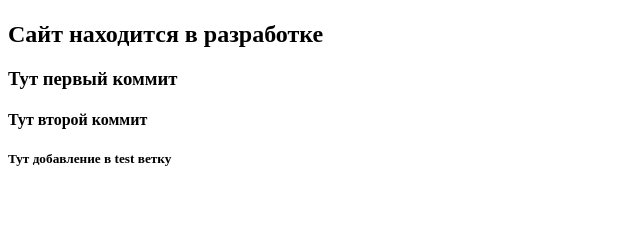
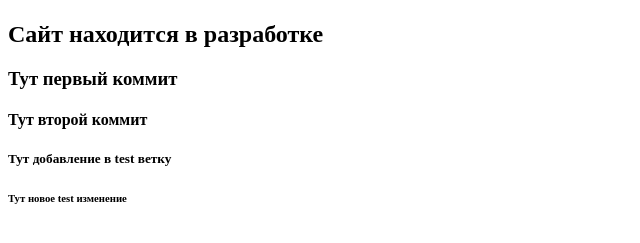
Before and after one commit to MrEvgeni4/mipt20251114, a plain HTML site: page index.html in a window 1280 px wide. Shown: the part 59-302 px from the top of the page, without its empty margins (0-640 px from the left). Drawn offline with Linux system fonts and the light colour scheme.

Commit message:
h6 test added

```diff
--- a/index.html
+++ b/index.html
@@ -7,5 +7,6 @@
         <h3>Тут первый коммит</h3>
         <h4>Тут второй коммит</h4>
         <h5>Тут добавление в test ветку</h5>
+        <h6>Тут новое test изменение</h6>
     </body>
 </html>
```
